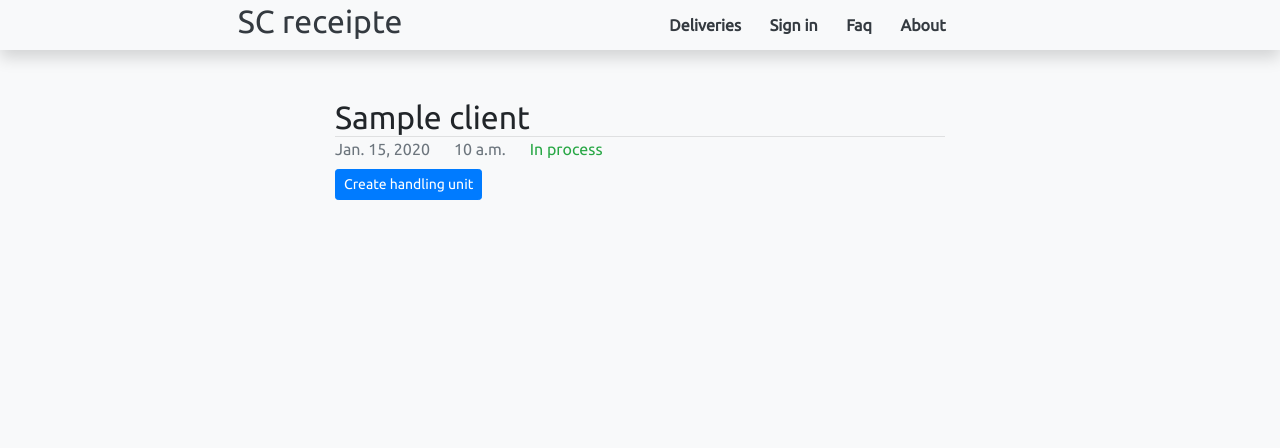
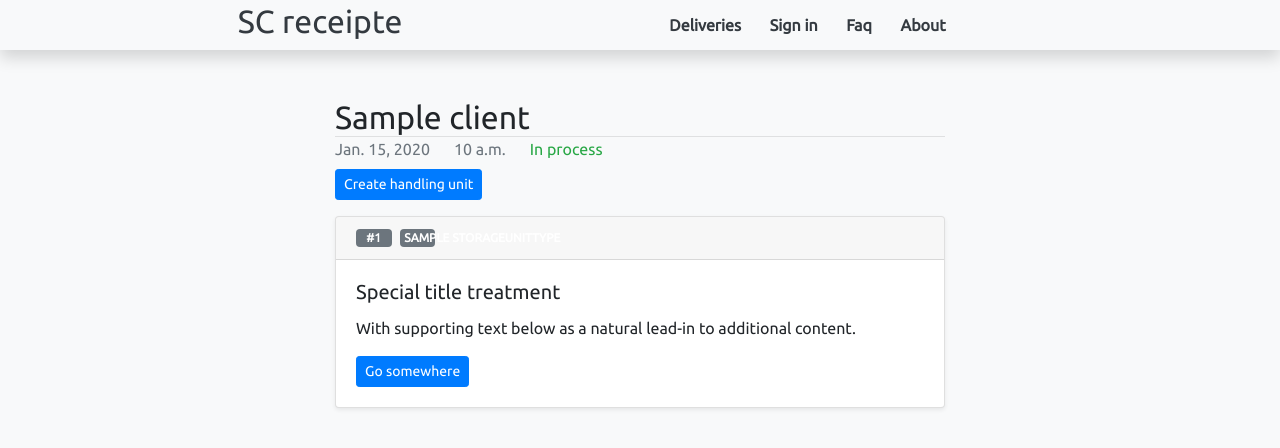
Before and after one commit to ESm1th/service-gr-app, a Django app: page /deliveries/1/ in a window 1280 px wide. Shown: the top 448 px of the page. Run offline with Django 3.2, Linux system fonts and the light colour scheme; tables that the repository leaves empty hold one stand-in row (values such as "Sample post"); some libraries are stand-ins or nearby versions.

Commit message:
feature: hadling units in delivery detail

```diff
--- a/service/web/forms.py
+++ b/service/web/forms.py
@@ -7,7 +7,16 @@ from tempus_dominus.widgets import DatePicker, TimePicker
 from . import models
 
 
-class DeliveryForm(forms.ModelForm):
+class BootstrapMixin:
+    def __init__(self, *args, **kwargs):
+        super().__init__(*args, **kwargs)
+        for name in self.fields.keys():
+            self.fields[name].widget.attrs.update(
+                {'class': 'form-control shadow-sm'}
+            )
+
+
+class DeliveryForm(BootstrapMixin, forms.ModelForm):
     date = forms.DateField(
         required=True,
         widget=DatePicker(),
@@ -21,14 +30,22 @@ class DeliveryForm(forms.ModelForm):
 
     def __init__(self, *args, **kwargs):
         super().__init__(*args, **kwargs)
-        for name in self.fields.keys():
-            self.fields[name].widget.attrs.update(
-                {'class': 'form-control shadow-sm'}
-            )
-            if name == 'client':
-                self.fields[name].empty_label = '-'
+        self.fields['client'].empty_label = '-'
 
     class Meta:
         model = models.Delivery
         fields = ('client', 'date', 'time')
         widgets = {'client': s2forms.Select2Widget, }
+
+
+class HandlingUnitForm(BootstrapMixin, forms.ModelForm):
+
+    def __init__(self, *args, **kwargs):
+        super().__init__(*args, **kwargs)
+        self.fields['type'].empty_label = '-'
+        self.fields['number'].widget.attrs['readonly'] = True
+
+    class Meta:
+        model = models.HandlingUnit
+        fields = ('number', 'type')
+        widgets = {'type': s2forms.Select2Widget, }
--- a/service/web/models.py
+++ b/service/web/models.py
@@ -95,6 +95,7 @@ class HandlingUnit(Base):
     title = None
 
     class Meta:
+        unique_together = ('id', 'number')
         verbose_name = _('handling unit')
         verbose_name_plural = _('handling units')
 
--- a/service/web/templates/web/delivery_detail.html
+++ b/service/web/templates/web/delivery_detail.html
@@ -15,11 +15,54 @@
                     <p class="mb-0 text-primary">{% trans 'Received' %}</p>
                 {% endif %}
             </div>
-            <button type="button" class="btn btn-primary btn-sm mb-2" data-toggle="modal" data-target="#create_delivery">{% trans 'Create handling unit' %}</button>
+            <button type="button" class="btn btn-primary btn-sm mb-3" data-toggle="modal" data-target="#create_hu">{% trans 'Create handling unit' %}</button>
             {% if delivery.handling_units.all %}
+                {% for unit in delivery.handling_units.all %}
+                    {% include 'web/includes/handling_unit_card_include.html' %}
+                {% endfor %}
             {% else %}
                 <p>{% trans 'Delivery has not handling units yet.' %}</p>
             {% endif %}
         </div>
     </div>
+    <div class="modal fade" id="create_hu" tabindex="-1" role="dialog" aria-labelledby="exampleModalCenterTitle" aria-hidden="true">
+        <div class="modal-dialog modal-dialog-centered" role="document">
+          <div class="modal-content">
+                <div class="modal-header">
+                <h5 class="modal-title" id="exampleModalCenterTitle">{% trans 'Create handling unit' %}</h5>
+                <button type="button" class="close" data-dismiss="modal" aria-label="Close">
+                    <span aria-hidden="true">&times;</span>
+                </button>
+                </div>
+                <div class="modal-body">
+                    <form id="create_hu_form" class="m-0 w-100" action="#" method="post">
+                        {{ form.media.css }}
+                        {% csrf_token %}
+
+                        {% for hidden in form.hidden_fields %}
+                            {{  hidden }}
+                        {% endfor %}
+
+                        {% for field in form.visible_fields %}
+                            <div class="form-group{% if field.name == 'type' %} d-flex flex-column{% endif %}">
+                                <label for="{{ field.id_for_label }}">
+                                    {{ field.label }}
+                                </label>
+                                {{ field }}
+                                {% for error in field.errors %}
+                                    <span class="help-block">{{ error }}</span>
+                                {% endfor %}
+                            </div>
+                        {% endfor %}
+                        <button type="button" class="btn btn-secondary" data-dismiss="modal">{% trans 'Close' %}</button>
+                        <button id="create_hu_btn" type="button" class="btn btn-primary" data-url="{% url 'api:handling-units' %}">{% trans 'Create handling unit' %}</button>
+                    </form>
+                </div>
+            </div>
+        </div>
+    </div>
 {% endblock %}
+
+{% block js %}
+    {{ form.media.js }}
+{% endblock %}
--- /dev/null
+++ b/service/web/templates/web/includes/handling_unit_card_include.html
@@ -0,0 +1,15 @@
+{% load static i18n %}
+
+<div class="card w-100 mb-2">
+    <div class="card-header d-flex justify-content-start">
+        <div class="d-flex w-25 flex-wrap">
+            <span class="badge badge-secondary w-25 mr-2">#{{ unit.number }}</span>
+            <span class="badge badge-secondary w-25">{{ unit.type }}</span>
+        </div>
+    </div>
+    <div class="card-body">
+      <h5 class="card-title">Special title treatment</h5>
+      <p class="card-text">With supporting text below as a natural lead-in to additional content.</p>
+      <a href="#" class="btn btn-primary btn-sm">Go somewhere</a>
+    </div>
+  </div>
--- a/service/web/views.py
+++ b/service/web/views.py
@@ -2,7 +2,7 @@ from django.views.generic import (
     ListView,
     DetailView
 )
-from django.views.generic.edit import ModelFormMixin
+from django.views.generic.edit import ModelFormMixin, FormMixin
 
 from . import models
 from . import forms
@@ -15,6 +15,14 @@ class DeliveryList(ModelFormMixin, ListView):
     object = None
 
 
-class DeliveryDetail(DetailView):
+class DeliveryDetail(FormMixin, DetailView):
     model = models.Delivery
     context_object_name = 'delivery'
+    form_class = forms.HandlingUnitForm
+
+    def get_form(self):
+        form = super().get_form()
+        instance = self.get_object()
+        units = instance.handling_units.count()
+        form.fields['number'].initial = units + 1
+        return form
```
Also changed, not shown: service/web/tests/test_models.py (+2 -1 lines).
